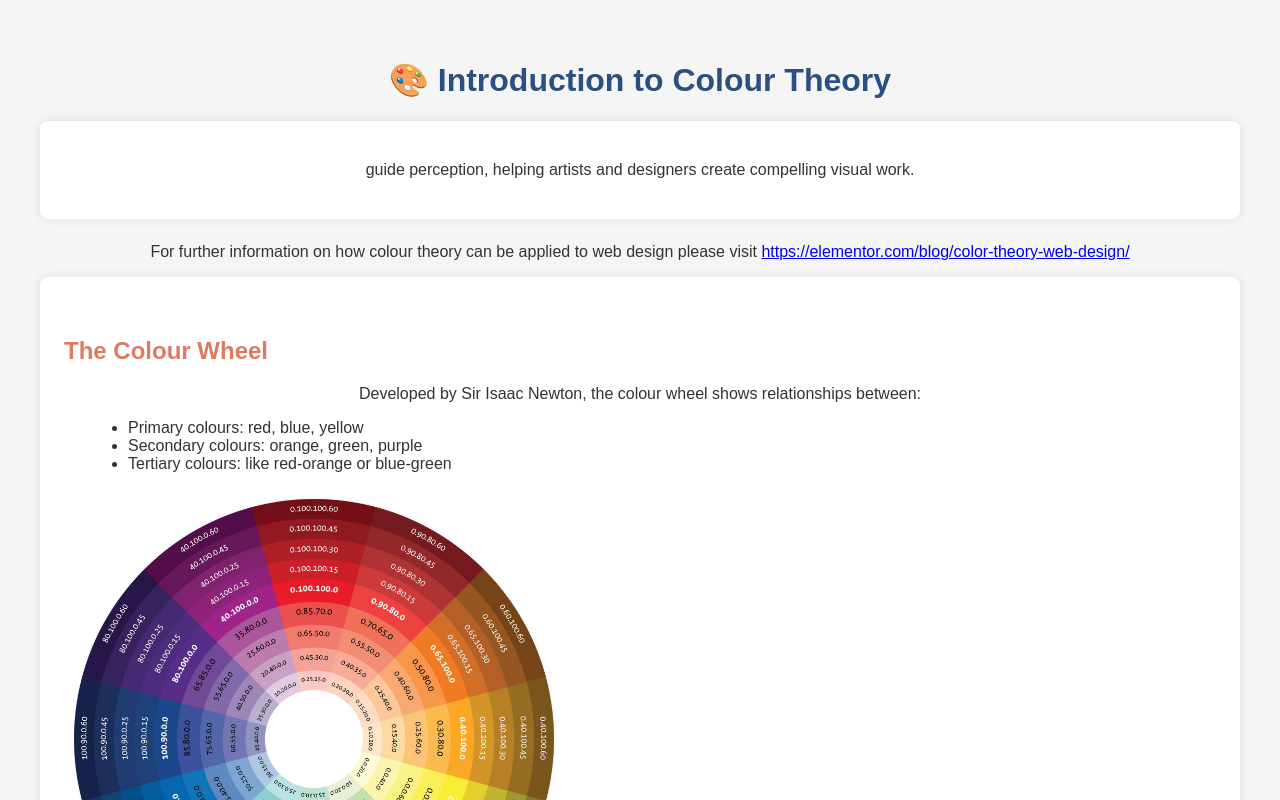
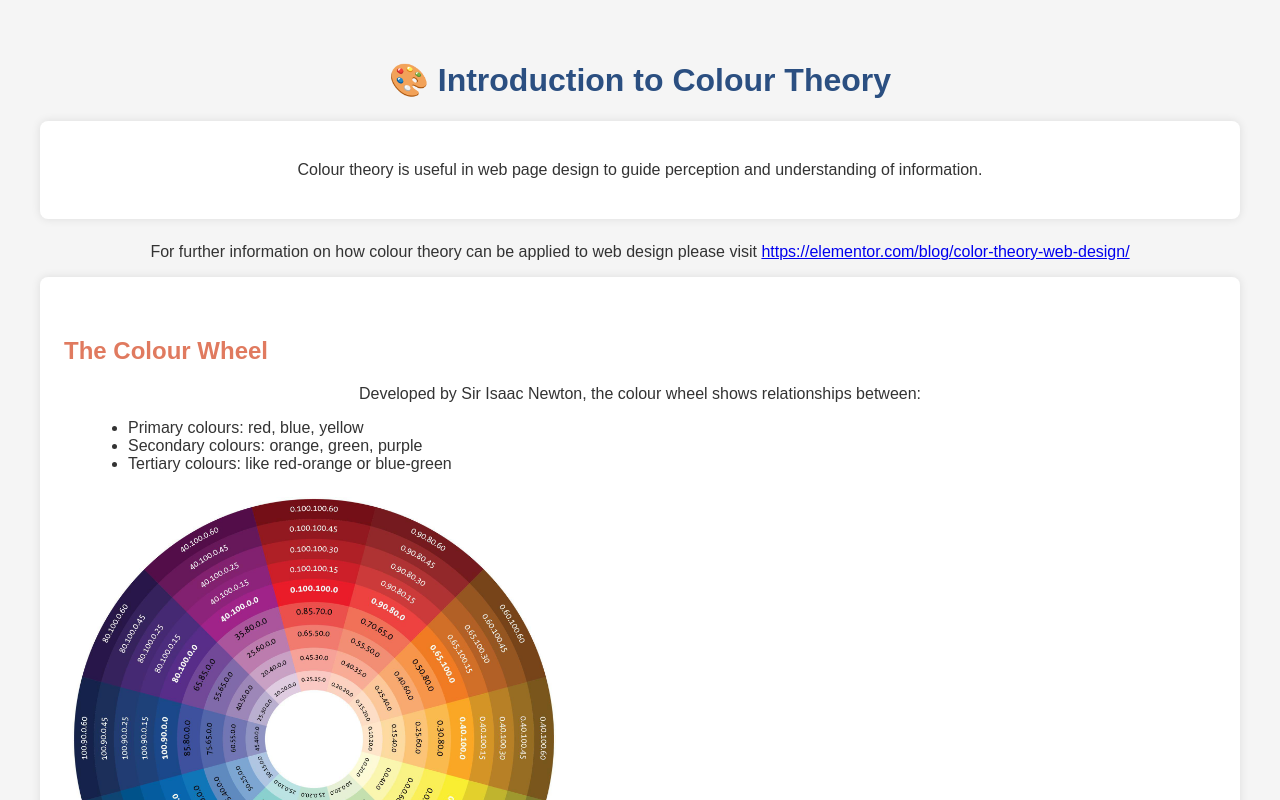
Before and after one commit to annkayb/annkayb.github.io, a plain HTML site: page index.html in a window 1280 px wide. Shown: the top 800 px of the page. Drawn offline with Linux system fonts and the light colour scheme.

Commit message:
Update index.html

```diff
--- a/index.html
+++ b/index.html
@@ -51,7 +51,8 @@
   <main>
     <div class="section">
       <p>
-        guide perception, helping artists and designers create compelling visual work.</p>
+        Colour theory is useful in web page design to guide perception and understanding of information.
+        </p>
     </div>
 
     <div>
```
